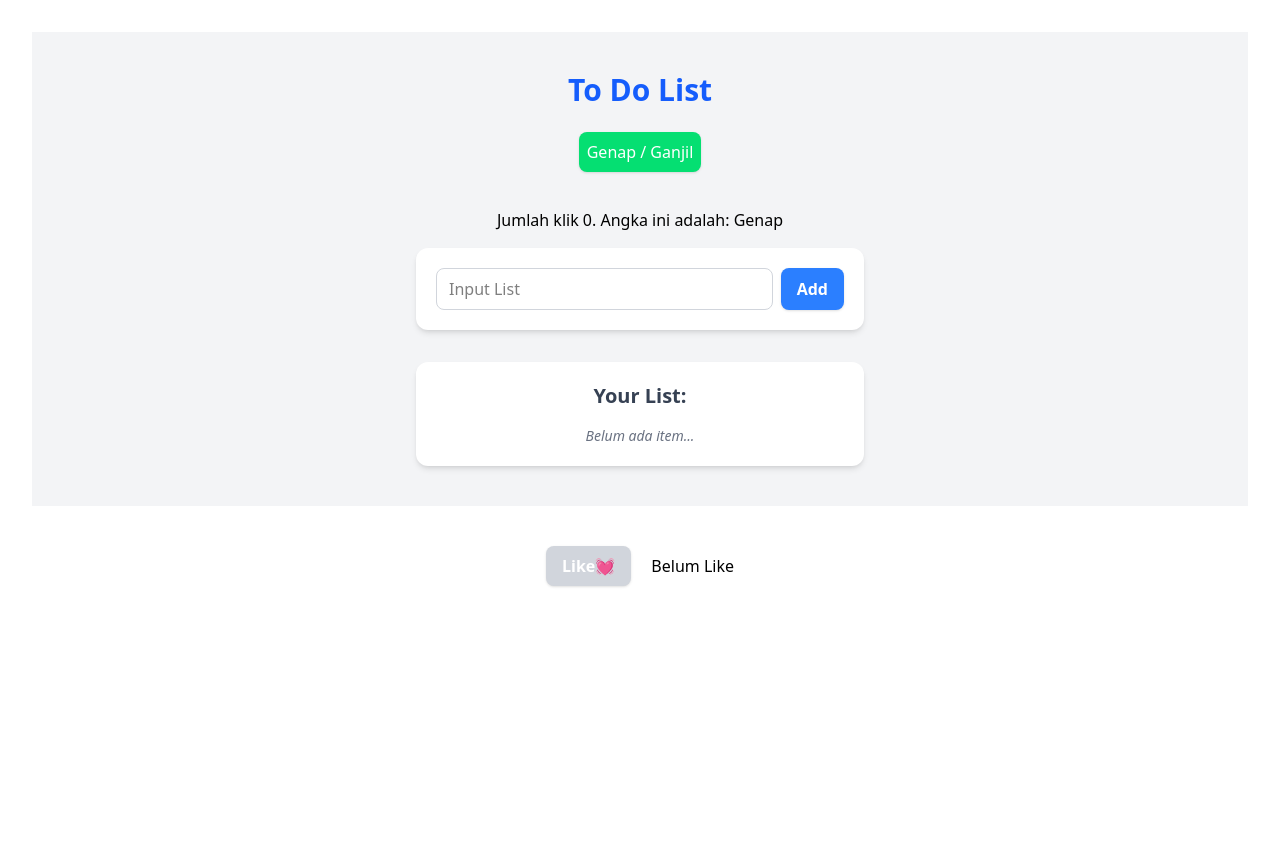
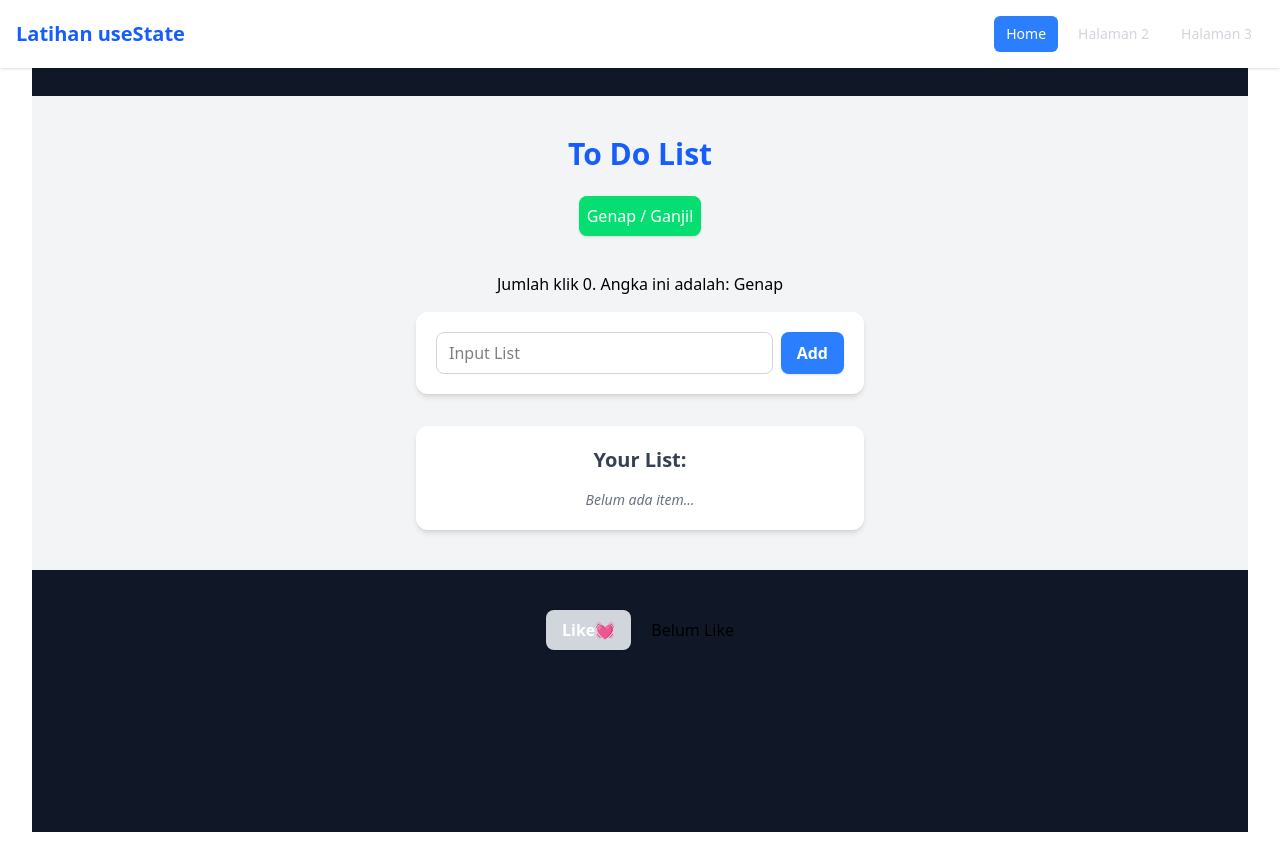
Before and after one commit to RezaPahlevi1/my-usestate-practice, a React (Vite) app: page / in a window 1280 px wide. Before the commit the page ends 800 px from the top, so only its background shows below. Built offline with nearby package versions, Linux system fonts and the light colour scheme.

Commit message:
feat: layouting but not fixed

```diff
--- a/src/App.jsx
+++ b/src/App.jsx
@@ -1,123 +1,19 @@
-import { useState } from "react";
 import "./App.css";
 import { Routes, Route } from "react-router-dom";
+import Home from "./pages/Home";
+import NavBar from "./components/navbar";
 
 function App() {
-  const [list, setList] = useState([]);
-  const [input, setInput] = useState("");
-  const [showModal, setShowModal] = useState(false);
-  const [count, setCount] = useState(0);
-  const [like, setLike] = useState(false);
-  //test change
-  function handleLike() {
-    setLike(!like);
-  }
-  function handleClick() {
-    setCount(count + 1);
-  }
-
-  function handlerDelete(index) {
-    const newList = list.filter((item, i) => i !== index);
-    setList(newList);
-  }
-
-  function handlerAdd() {
-    if (input === "") {
-      setShowModal(true);
-      return;
-    }
-    setList([...list, input]);
-    setInput("");
-  }
   return (
     <>
-      <div className="flex flex-col items-center justify-start h-full bg-gray-100 py-10">
-        <h1 className="text-3xl font-bold text-blue-600 mb-6">To Do List</h1>
-        <button
-          className="p-2 bg-green-400 shadow rounded-lg text-white mb-5 cursor-pointer hover:bg-green-500"
-          onClick={handleClick}
-        >
-          Genap / Ganjil
-        </button>
-        <p className="p-4">
-          Jumlah klik {count}. Angka ini adalah:{" "}
-          {count % 2 == 0 ? "Genap" : "Ganjil"}
-        </p>
-
-        {/* Input & Button */}
-        <div className="flex w-full max-w-md bg-white rounded-xl shadow-md p-5 gap-2">
-          <input
-            type="text"
-            placeholder="Input List"
-            onChange={(e) => setInput(e.target.value)}
-            value={input}
-            className="flex-1 border border-gray-300 rounded-lg px-3 py-2 focus:outline-none focus:ring-2 focus:ring-blue-400"
-          />
-          <button
-            onClick={handlerAdd}
-            className="bg-blue-500 hover:bg-blue-600 text-white cursor-pointer font-semibold px-4 py-2 rounded-lg shadow"
-          >
-            Add
-          </button>
-        </div>
-
-        {/* List Section */}
-        <div className="w-full max-w-md mt-8 bg-white rounded-xl shadow-md p-5">
-          <h2 className="text-xl font-semibold mb-4 text-gray-700">
-            Your List:
-          </h2>
-          <div className="flex flex-col gap-3">
-            {list.map((item, index) => (
-              <div
-                key={index}
-                className="flex justify-between items-center bg-gray-50 rounded-lg px-4 py-2 shadow-sm"
-              >
-                <p className="text-gray-800">{item}</p>
-                <button
-                  className="bg-red-500 hover:bg-red-600 text-white text-sm font-semibold px-3 py-1 rounded-md cursor-pointer shadow"
-                  onClick={() => handlerDelete(index)}
-                >
-                  Delete
-                </button>
-              </div>
-            ))}
-            {list.length === 0 && (
-              <p className="text-gray-500 italic text-sm">Belum ada item...</p>
-            )}
-          </div>
-        </div>
+      <NavBar />
+      <div className="flex flex-col min-h-screen bg-gray-900 pt-16">
+        <main className="flex-1 w-full">
+          <Routes>
+            <Route path="/" element={<Home />} />
+          </Routes>
+        </main>
       </div>
-
-      <div className="flex flex-row gap-5 justify-center items-center mt-10">
-        <button
-          onClick={handleLike}
-          className={`${
-            like ? "bg-pink-500" : "bg-gray-300"
-          } text-white font-semibold px-4 py-2 rounded-lg shadow cursor-pointer hover:bg-pink-600`}
-        >
-          Like💓
-        </button>
-        <p>{like ? "Sudah Like" : "Belum Like"}</p>
-      </div>
-
-      {showModal && (
-        <div className="fixed inset-0 flex items-center justify-center bg-black/50 z-50">
-          <div className="bg-white rounded-xl shadow-lg p-6 max-w-sm w-full text-center">
-            <h3 className="text-lg font-semibold text-red-600 mb-2">
-              Input Kosong
-            </h3>
-            <p className="text-gray-700 mb-4">
-              Tidak boleh menambahkan item kosong.
-            </p>
-            <button
-              onClick={() => setShowModal(false)}
-              className="bg-blue-500 hover:bg-blue-600 text-white font-semibold px-4 py-2 rounded-lg shadow cursor-pointer"
-            >
-              Close
-            </button>
-          </div>
-        </div>
-      )}
     </>
   );
 }
--- /dev/null
+++ b/src/components/Navbar.jsx
@@ -0,0 +1,31 @@
+import React from "react";
+import { NavLink } from "react-router-dom";
+
+const linkClass = ({ isActive }) =>
+  isActive
+    ? "text-white bg-blue-500 px-3 py-2 rounded-md text-sm font-medium"
+    : "text-gray-300 hover:bg-blue-700 hover:text-white px-3 py-2 rounded-md text-sm font-medium";
+
+function Navbar() {
+  return (
+    <header className="bg-white shadow w-full fixed top-0 left-0 z-50">
+      <div className="flex items-center gap-4 p-4">
+        <h1 className="text-xl font-bold text-blue-600">Latihan useState</h1>
+
+        <nav className="flex gap-2 ml-auto">
+          <NavLink to="/" className={linkClass}>
+            Home
+          </NavLink>
+          <NavLink to="/halaman2" className={linkClass}>
+            Halaman 2
+          </NavLink>
+          <NavLink to="/halaman3" className={linkClass}>
+            Halaman 3
+          </NavLink>
+        </nav>
+      </div>
+    </header>
+  );
+}
+
+export default Navbar;
--- /dev/null
+++ b/src/pages/Home.jsx
@@ -0,0 +1,125 @@
+import React from "react";
+import Navbar from "../components/navbar";
+import { useState } from "react";
+
+function Home() {
+  const [list, setList] = useState([]);
+  const [input, setInput] = useState("");
+  const [showModal, setShowModal] = useState(false);
+  const [count, setCount] = useState(0);
+  const [like, setLike] = useState(false);
+  //test change
+  function handleLike() {
+    setLike(!like);
+  }
+  function handleClick() {
+    setCount(count + 1);
+  }
+
+  function handlerDelete(index) {
+    const newList = list.filter((item, i) => i !== index);
+    setList(newList);
+  }
+
+  function handlerAdd() {
+    if (input === "") {
+      setShowModal(true);
+      return;
+    }
+    setList([...list, input]);
+    setInput("");
+  }
+  return (
+    <>
+      <div className="flex flex-col items-center justify-start h-full bg-gray-100 py-10">
+        <h1 className="text-3xl font-bold text-blue-600 mb-6">To Do List</h1>
+        <button
+          className="p-2 bg-green-400 shadow rounded-lg text-white mb-5 cursor-pointer hover:bg-green-500"
+          onClick={handleClick}
+        >
+          Genap / Ganjil
+        </button>
+        <p className="p-4">
+          Jumlah klik {count}. Angka ini adalah:{" "}
+          {count % 2 == 0 ? "Genap" : "Ganjil"}
+        </p>
+
+        {/* Input & Button */}
+        <div className="flex w-full max-w-md bg-white rounded-xl shadow-md p-5 gap-2">
+          <input
+            type="text"
+            placeholder="Input List"
+            onChange={(e) => setInput(e.target.value)}
+            value={input}
+            className="flex-1 border border-gray-300 rounded-lg px-3 py-2 focus:outline-none focus:ring-2 focus:ring-blue-400"
+          />
+          <button
+            onClick={handlerAdd}
+            className="bg-blue-500 hover:bg-blue-600 text-white cursor-pointer font-semibold px-4 py-2 rounded-lg shadow"
+          >
+            Add
+          </button>
+        </div>
+
+        {/* List Section */}
+        <div className="w-full max-w-md mt-8 bg-white rounded-xl shadow-md p-5">
+          <h2 className="text-xl font-semibold mb-4 text-gray-700">
+            Your List:
+          </h2>
+          <div className="flex flex-col gap-3">
+            {list.map((item, index) => (
+              <div
+                key={index}
+                className="flex justify-between items-center bg-gray-50 rounded-lg px-4 py-2 shadow-sm"
+              >
+                <p className="text-gray-800">{item}</p>
+                <button
+                  className="bg-red-500 hover:bg-red-600 text-white text-sm font-semibold px-3 py-1 rounded-md cursor-pointer shadow"
+                  onClick={() => handlerDelete(index)}
+                >
+                  Delete
+                </button>
+              </div>
+            ))}
+            {list.length === 0 && (
+              <p className="text-gray-500 italic text-sm">Belum ada item...</p>
+            )}
+          </div>
+        </div>
+      </div>
+
+      <div className="flex flex-row gap-5 justify-center items-center mt-10">
+        <button
+          onClick={handleLike}
+          className={`${
+            like ? "bg-pink-500" : "bg-gray-300"
+          } text-white font-semibold px-4 py-2 rounded-lg shadow cursor-pointer hover:bg-pink-600`}
+        >
+          Like💓
+        </button>
+        <p>{like ? "Sudah Like" : "Belum Like"}</p>
+      </div>
+
+      {showModal && (
+        <div className="fixed inset-0 flex items-center justify-center bg-black/50 z-50">
+          <div className="bg-white rounded-xl shadow-lg p-6 max-w-sm w-full text-center">
+            <h3 className="text-lg font-semibold text-red-600 mb-2">
+              Input Kosong
+            </h3>
+            <p className="text-gray-700 mb-4">
+              Tidak boleh menambahkan item kosong.
+            </p>
+            <button
+              onClick={() => setShowModal(false)}
+              className="bg-blue-500 hover:bg-blue-600 text-white font-semibold px-4 py-2 rounded-lg shadow cursor-pointer"
+            >
+              Close
+            </button>
+          </div>
+        </div>
+      )}
+    </>
+  );
+}
+
+export default Home;
```
